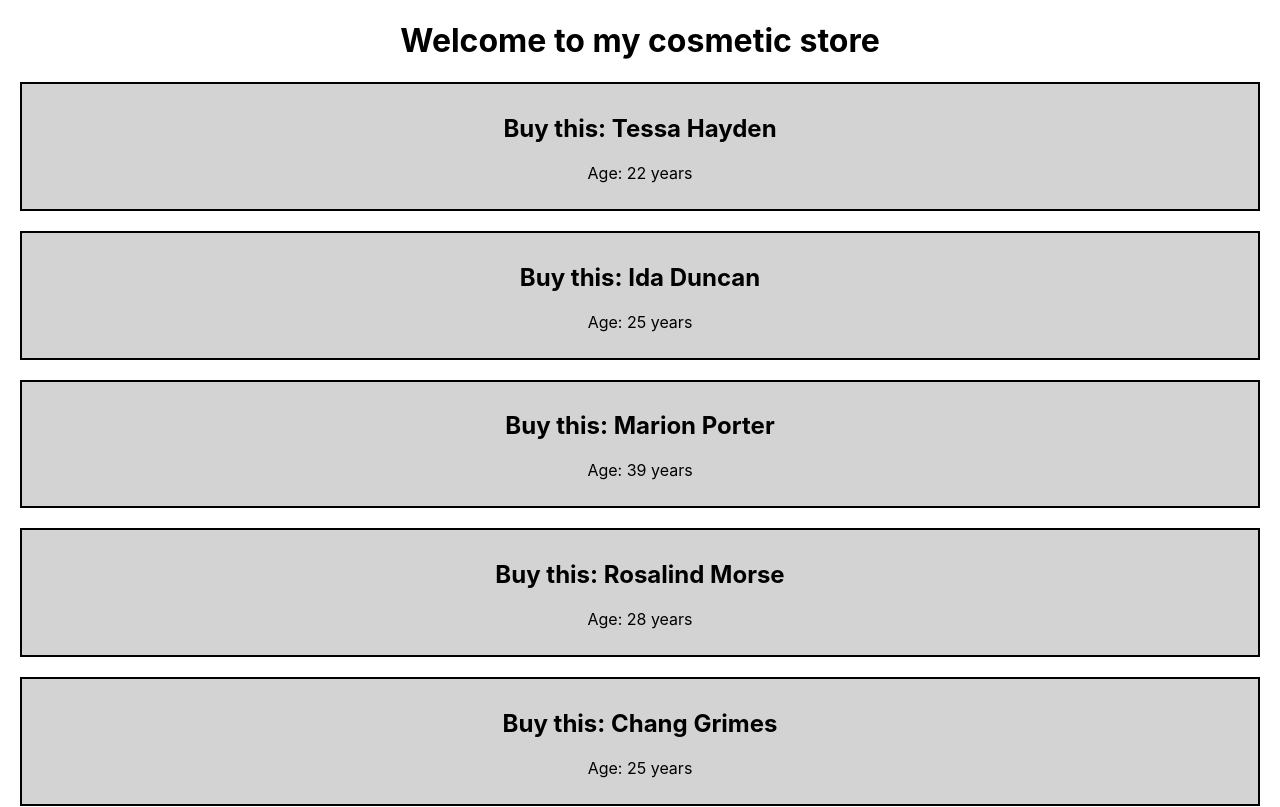
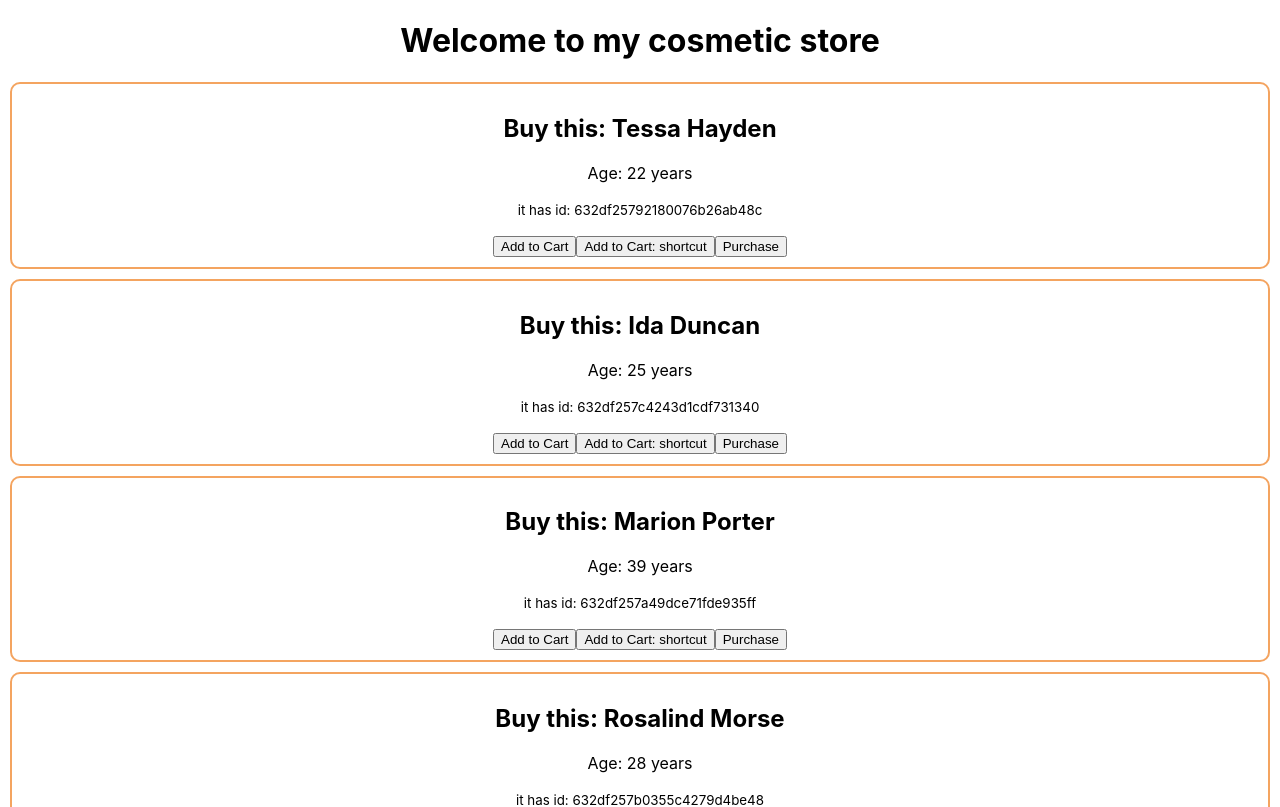
Before and after one commit to sufian06/react-storage-and-handler, a React (Create React App) app: page / in a window 1280 px wide. Shown: the top 807 px of the page. Built offline with nearby package versions, Linux system fonts and the light colour scheme.

Commit message:
crate event handler with parameters

```diff
--- /dev/null
+++ b/src/components/Cosmetic/Cosmetic.css
@@ -0,0 +1,6 @@
+.product {
+  border: 2px solid sandybrown;
+  margin: 10px;
+  padding: 10px;
+  border-radius: 10px;
+}
--- a/src/components/Cosmetic/Cosmetic.js
+++ b/src/components/Cosmetic/Cosmetic.js
@@ -1,18 +1,22 @@
 import React from "react";
+import "./Cosmetic.css";
 
 const Cosmetic = (props) => {
-  const { name, age } = props.cosmetic;
+  const { name, age, id } = props.cosmetic;
+  const addToCart = (id) => {
+    console.log('item added', id)
+  }
+
+  const addToCartWithParam = () => addToCart(id)
+
   return (
-    <div
-      style={{
-        backgroundColor: "lightgray",
-        padding: "10px",
-        margin: "20px",
-        border: "2px solid black",
-      }}
-    >
+    <div className="product">
       <h2>Buy this: {name}</h2>
       <p>Age: {age} years</p>
+      <p><small>it has id: {id}</small></p>
+      <button onClick={addToCartWithParam}>Add to Cart</button>
+      <button onClick={() => addToCart(id)}>Add to Cart: shortcut</button>
+      <button onClick={() => addToCart(id)}>Purchase</button>
     </div>
   );
 };
```
